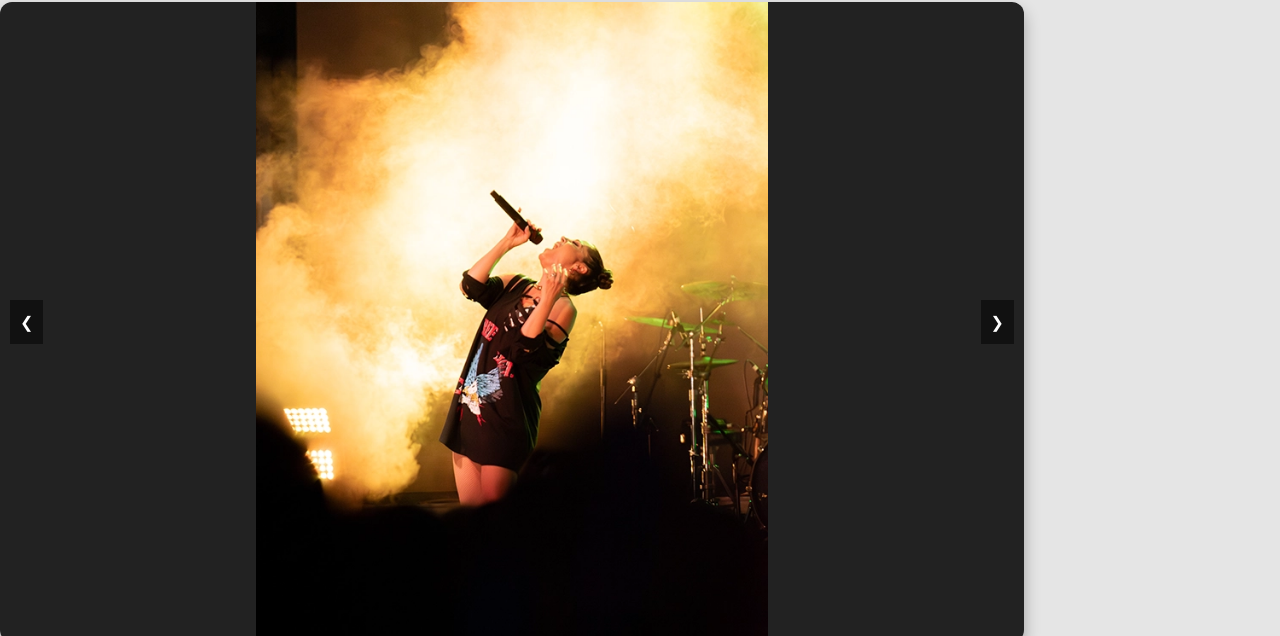
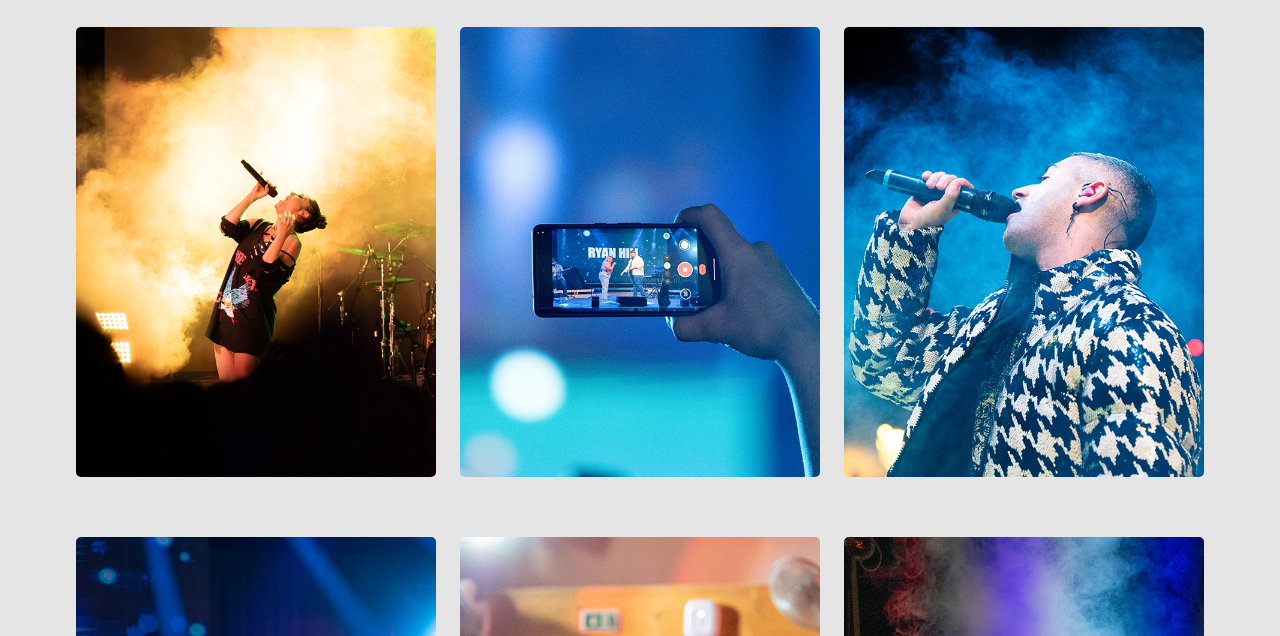
Before and after one commit to NFalzon02/NFalzon02.github.io, a plain HTML site: page photo_portfolio/events.html in a window 1280 px wide. Shown: the part 164-800 px from the top of the page. Drawn offline with nearby package versions, Linux system fonts and the light colour scheme.

Commit message:
Removal of slider

```diff
--- a/photo_portfolio/events.html
+++ b/photo_portfolio/events.html
@@ -20,8 +20,6 @@
     <script src="../scripts/script.js"></script>
     <link rel="stylesheet" href="../jQuery/lightbox2-dev/dist/css/lightbox.min.css">
     <link rel="stylesheet" href="../css/gallery.css">
-    <link rel="stylesheet" href="slider.css">
-    <script src="slider.js"></script>
     <script src="../jQuery/lightbox2-dev/dist/js/lightbox-plus-jquery.js"></script>
     <link rel="icon" type="image/x-icon" href="/Images/favicon.png">
 </head>
@@ -99,7 +97,7 @@
     <h3>Event Photography</h3>
 </div>
 
-<!-- <div class="photo-gallery">
+ <div class="photo-gallery">
 
 
     <div class="container-fluid" style="max-width: 90%">
@@ -215,24 +213,7 @@
     </div>
 </div>
 
-<div class="slider-container">
-    <div class="slider">
-        <div class="slide">
-            <img src="../Images/Events/1.webp" alt="Landscape 1">
-        </div>
-        <div class="slide">
-            <img src="../Images/Events/7.webp" alt="Portrait 1">
-        </div>
-        <div class="slide">
-            <img src="../Images/Events/11.webp" alt="Landscape 2">
-        </div>
-        <div class="slide">
-            <img src="../Images/Events/10.webp" alt="Portrait 2">
-        </div>
-    </div>
-    <button class="prev" onclick="moveSlide(-1)">&#10094;</button>
-    <button class="next" onclick="moveSlide(1)">&#10095;</button>
-</div>
+
 
 
 
--- a/photo_portfolio/slider.css
+++ /dev/null
@@ -1,46 +0,0 @@
-.slider-container {
-    position: relative;
-    max-width: 80%;
-    max-height: 80vh;
-    overflow: hidden;
-    background-color: #222; /* Dark background */
-    border-radius: 12px; /* Rounded corners */
-    box-shadow: 0 8px 16px rgba(0, 0, 0, 0.3); /* Soft shadow */
-    display: flex;
-
-}
-
-.slider {
-    display: flex;
-    transition: transform 0.5s ease-in-out;
-}
-
-.slide {
-    min-width: 100%;
-    box-sizing: border-box;
-}
-
-.slide img {
-    width: 100%;
-    height: 100%;
-    object-fit: contain; /* Ensures the image maintains its aspect ratio */
-}
-
-.prev, .next {
-    position: absolute;
-    top: 50%;
-    transform: translateY(-50%);
-    background-color: rgba(0, 0, 0, 0.5);
-    color: white;
-    border: none;
-    padding: 10px;
-    cursor: pointer;
-}
-
-.prev {
-    left: 10px;
-}
-
-.next {
-    right: 10px;
-}
--- a/photo_portfolio/slider.js
+++ /dev/null
@@ -1,8 +0,0 @@
-let currentSlide = 0;
-
-function moveSlide(direction) {
-    const slides = document.querySelectorAll('.slide');
-    const totalSlides = slides.length;
-    currentSlide = (currentSlide + direction + totalSlides) % totalSlides;
-    document.querySelector('.slider').style.transform = `translateX(-${currentSlide * 100}%)`;
-}
```
Also changed, not shown: photo_portfolio/automotive.html (+0 -2 lines), photo_portfolio/motorsport.html (+0 -2 lines), photo_portfolio/sports.html (+0 -2 lines).
